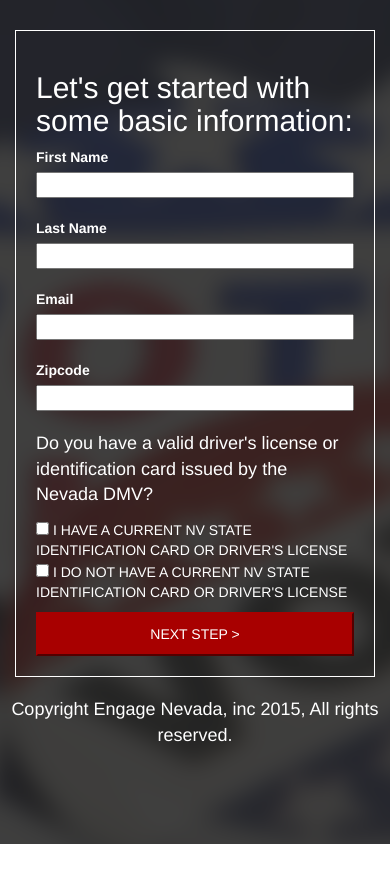
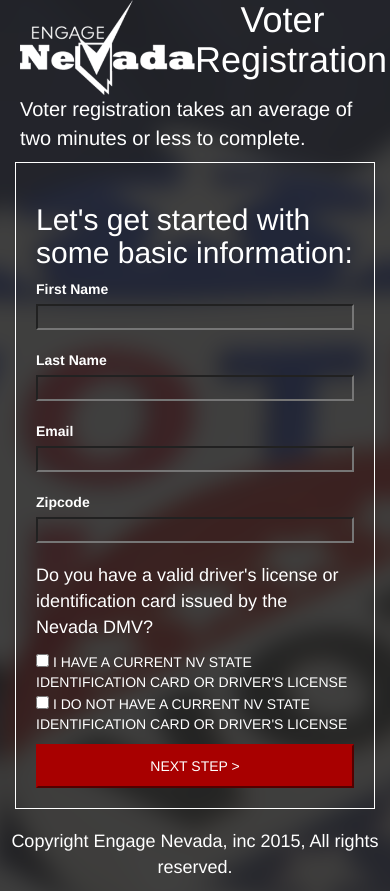
Before and after one commit to jhyun94/harris-media, a plain HTML site: page index.html in a window 390 px wide. Before the commit the page ends 844 px from the top, so only its background shows below. Drawn offline with nearby package versions, Linux system fonts and the light colour scheme.

Commit message:
mobile for logo and title

```diff
--- a/index.html
+++ b/index.html
@@ -7,14 +7,18 @@
 <body>
   <div class="row">
     <div class="container">
-      <div class="col-md-6 description">
+      <div class="col-md-6 information">
         <img src="images/EngageNevada-logo.png" class="img-responsive logo" />
         <h1 class="heading">Voter Registration</h1>
-        <p>Voter registration takes an average of two minutes or less to complete.</p>
-        <p>Engage Nevada is a non-profit, non-partisan 501(c)(4) organization for civic
-          engagement</p>
-        <p>If you have a valid driver's license of identification card issued by the Nevada DMV you can register online in Nevada. If you'd like to, select "I have a current NV state identification card or driver's license" and then click "Next Step" and we'll take you to the Nevada Secretary of State's online voter registration system.</p>
-        <p>If you don't have a state-issued ID, you can still register to vote using a paper form. Select "I don't have a current NV state identification card or driver's license" and then click "Next Step" and we'll take you to the Nevada Secretary of State website where you can print off your registration application.</p>
+        <div class="clearfix"></div>
+<!--         <div class="description"> -->
+          <p>Voter registration takes an average of two minutes or less to complete.</p>
+          <div class="description">
+          <p>Engage Nevada is a non-profit, non-partisan 501(c)(4) organization for civic
+            engagement</p>
+          <p>If you have a valid driver's license of identification card issued by the Nevada DMV you can register online in Nevada. If you'd like to, select "I have a current NV state identification card or driver's license" and then click "Next Step" and we'll take you to the Nevada Secretary of State's online voter registration system.</p>
+          <p>If you don't have a state-issued ID, you can still register to vote using a paper form. Select "I don't have a current NV state identification card or driver's license" and then click "Next Step" and we'll take you to the Nevada Secretary of State website where you can print off your registration application.</p>
+        </div>
       </div>
 
       <div class="col-md-6">
@@ -43,5 +47,8 @@
         <p>Copyright Engage Nevada, inc 2015, All rights reserved.</p>
       </div>
     </div>
+  </div>
+  <script src="https://code.jquery.com/jquery-3.2.1.min.js"></script>
+  <script src="main.js"></script>
 </body>
 </html>
--- a/main.css
+++ b/main.css
@@ -10,16 +10,16 @@ p {
   font-size: 18px;
 }
 
-.col-md-6 {
-  margin-top: 30px;
-}
-/* description/instructions
+body {
+    background: url("images/background-img-desktop.png") no-repeat center center;
+  }
+/* information/instructions
 ================ */
-.description {
+.information {
   padding: 0 100px;
 }
 
-.description h1 {
+.information h1 {
   text-align: center;
   margin-top: 0;
 }
@@ -33,11 +33,16 @@ p {
   margin: 0 auto;
 }
 
+.clearfix {
+  clear: both;
+}
+
 /* forms
 ================*/
 form {
   border: 1px solid #fff;
   padding: 20px;
+  margin-top: 100px;
 }
 
 label, input[type="text"], input[type="email"] {
@@ -45,7 +50,9 @@ label, input[type="text"], input[type="email"] {
 }
 
 input[type="text"], input[type="email"] {
+  height: 26px;
   margin-bottom: 20px;
+  background: transparent;
 }
 
 .form-submit {
@@ -67,23 +74,35 @@ input[type="text"], input[type="email"] {
 /* media queries
 ============ */
 
-@media screen and (max-width: 500px){
+@media screen and (max-width: 990px){
   .description {
     display: none;
-  },
-  body {
+  }
 
-  }
-}
-
-@media screen and (min-width: 300px){
   body {
     background: url("images/background-img-mobile.png") no-repeat center center;
   }
-}
 
-@media screen and (min-width: 990px){
-  body {
-    background: url("images/background-img-desktop.png") no-repeat center center;
+  .logo {
+    width: 50%;
+    float: left;
+  }
+
+  .heading {
+    width: 50%;
+    float: left;
+    border-bottom: none;
+  }
+
+  .information {
+    padding: 0 20px;
+  }
+
+  .information p {
+    font-size: 20px;
+  }
+
+  form {
+    margin-top: 10px;
   }
 }
```
